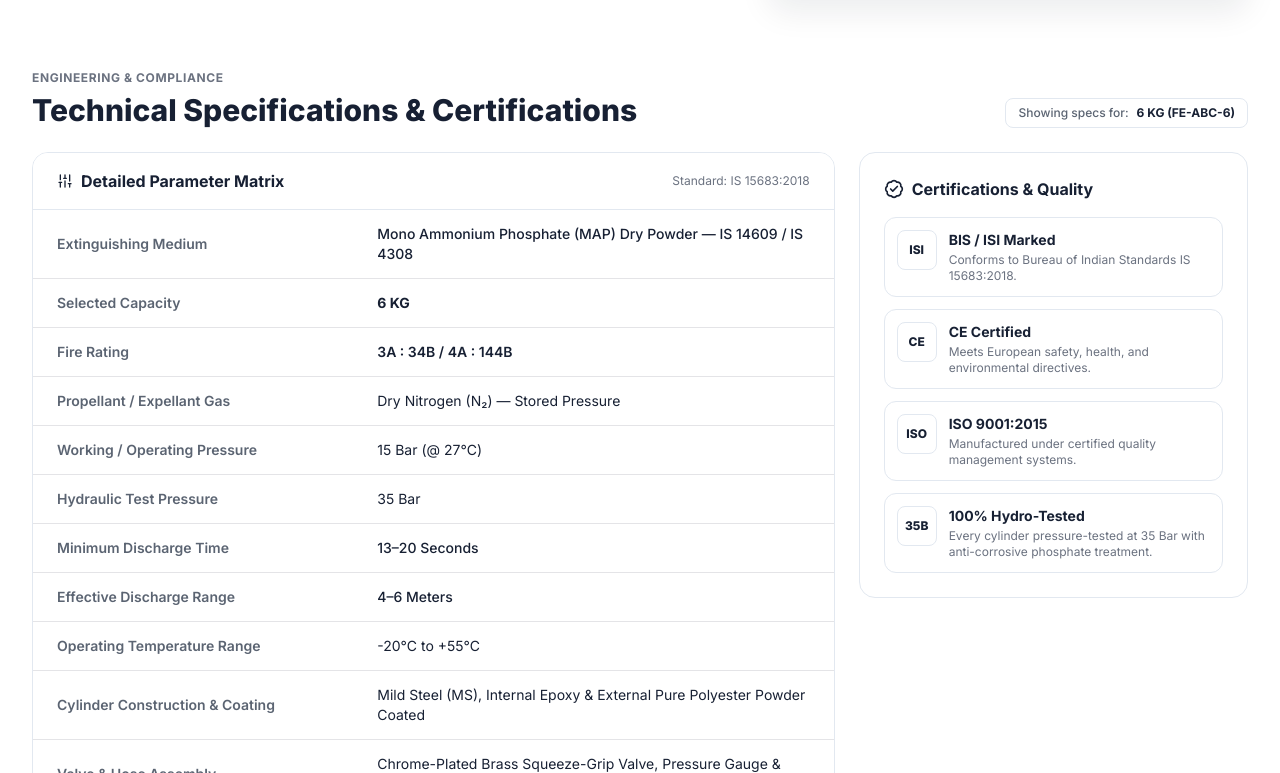
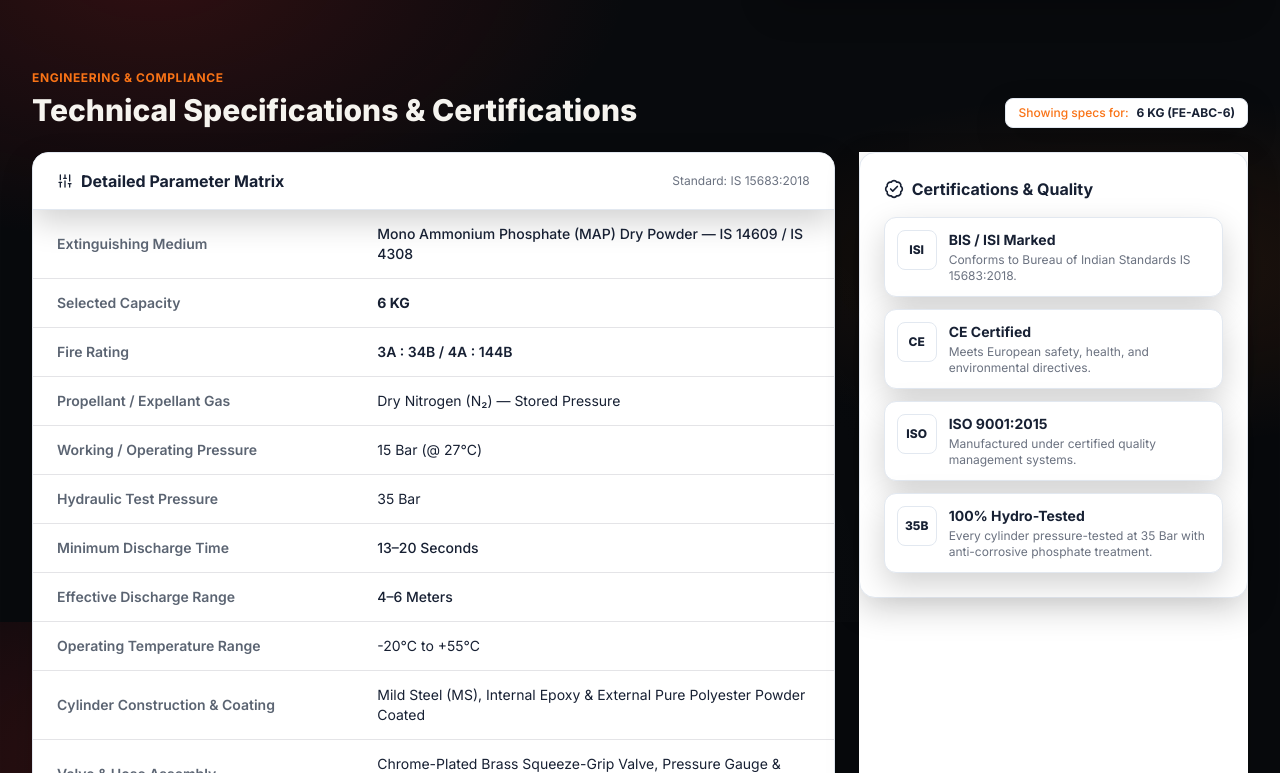
Before and after one commit to agnisafe-cyber/dssafetysystems, a plain HTML site: page abc_stored_pressure_fire_extinguisher_2_9_kg_is_15683_2018_certified (3).html in a window 1280 px wide. Shown: the part 978-1751 px from the top of the page. Drawn offline with nearby package versions, Linux system fonts and the light colour scheme.

Commit message:
Match detail page to DS Safety dark atmosphere with white content cards

```diff
--- a/abc_stored_pressure_fire_extinguisher_2_9_kg_is_15683_2018_certified (3).html
+++ b/abc_stored_pressure_fire_extinguisher_2_9_kg_is_15683_2018_certified (3).html
@@ -28,48 +28,83 @@
   </style>
 
   <style id="ds-abc-detail-light-theme">
-    /* Clean white card finish inspired by the Industries We Serve detail box */
+    /* DS Safety cinematic page atmosphere + clean white product panels */
     html, body {
-      min-height: 100%;
-      background: #ffffff !important;
-      background-color: #ffffff !important;
-      background-image: none !important;
-      color: #172033 !important;
+      min-height:100%;
+      background:#080a0d !important;
+      background-color:#080a0d !important;
+      background-image:
+        radial-gradient(ellipse at 12% 18%,rgba(220,38,38,.19),transparent 30%),
+        radial-gradient(ellipse at 88% 56%,rgba(249,115,22,.11),transparent 28%),
+        radial-gradient(ellipse at 50% 100%,rgba(255,255,255,.025),transparent 42%) !important;
+      background-attachment:fixed !important;
+      color:#f6f4ef !important;
     }
-    body, main, section { color: #172033 !important; }
-    #overview { background: #ffffff !important; }
-    .bg-white { background-color: #ffffff !important; }
-    .bg-zinc-50, .bg-slate-50 { background-color: #f9fafb !important; }
-    .bg-zinc-100, .bg-slate-100 { background-color: #f3f4f6 !important; }
-    .border-zinc-200, .border-zinc-300, .border-slate-200 {
-      border-color: #e2e8f0 !important;
+    body { margin:0; }
+    #overview {
+      background:transparent !important;
+      color:#f6f4ef !important;
     }
-    .text-zinc-900, .text-zinc-800, .text-zinc-700,
-    .text-slate-900, .text-slate-800, .text-slate-700 {
-      color: #172033 !important;
+
+    /* White product gallery, information card and specification panels */
+    #overview .lg\:col-span-7 > .relative.rounded-2xl,
+    #overview .lg\:col-span-5 > .bg-white,
+    #specifications .bg-white,
+    #specifications .lg\:col-span-8,
+    #specifications .lg\:col-span-4 {
+      background:#ffffff !important;
+      background-color:#ffffff !important;
+      background-image:none !important;
+      border-color:#e2e8f0 !important;
+      color:#172033 !important;
+      box-shadow:0 12px 32px rgba(0,0,0,.18) !important;
     }
-    .text-zinc-600, .text-slate-600 { color: #5b6472 !important; }
-    .text-zinc-500, .text-zinc-400, .text-slate-500, .text-slate-400 {
-      color: #6b7280 !important;
+    #overview .bg-white,
+    #overview .bg-white\/95,
+    #specifications .bg-white {
+      background-color:#ffffff !important;
+      color:#172033 !important;
     }
-    /* Matching white panels, soft borders and restrained shadow */
-    #overview .lg\:col-span-7 > .relative.rounded-2xl,
-    #overview .lg\:col-span-5 > .bg-white {
-      background: #ffffff !important;
-      border-color: #e2e8f0 !important;
-      box-shadow: 0 12px 32px rgba(15,23,42,.08) !important;
+    #photoView, #threeView, #threeContainer,
+    #overview .aspect-\[4\/3\],
+    #overview .sm\:aspect-\[5\/4\] {
+      background:#ffffff !important;
+      background-color:#ffffff !important;
     }
-    #photoView, #threeView, #threeContainer {
-      background: #ffffff !important;
+    #threeContainer { border-color:#e2e8f0 !important; }
+    #overview .text-zinc-900, #overview .text-zinc-800,
+    #overview .text-zinc-700, #overview .text-slate-900,
+    #overview .text-slate-800, #overview .text-slate-700,
+    #specifications .text-zinc-900, #specifications .text-zinc-800,
+    #specifications .text-zinc-700 {
+      color:#172033 !important;
     }
-    #threeContainer { border-color: #e2e8f0 !important; }
-    button { -webkit-tap-highlight-color: transparent; }
-    @media (prefers-reduced-motion: no-preference) {
-      #photoView img { transition: transform .25s ease; }
+    #overview .text-zinc-600, #overview .text-slate-600,
+    #specifications .text-zinc-600 { color:#5b6472 !important; }
+    #overview .text-zinc-500, #overview .text-zinc-400,
+    #overview .text-slate-500, #overview .text-slate-400,
+    #specifications .text-zinc-500 { color:#6b7280 !important; }
+    #overview .border-zinc-200, #overview .border-zinc-300,
+    #specifications .border-zinc-200 {
+      border-color:#e2e8f0 !important;
+    }
+
+    /* Section heading sits on the dark atmospheric background */
+    #specifications > div:first-child h2 { color:#f6f4ef !important; }
+    #specifications > div:first-child > div > span { color:#f97316 !important; }
+    #specifications > div:first-child > div:last-child {
+      background:#ffffff !important;
+      color:#475569 !important;
+      border-color:#e2e8f0 !important;
+    }
+    #specifications > div:first-child > div:last-child strong { color:#172033 !important; }
+    button { -webkit-tap-highlight-color:transparent; }
+    @media(prefers-reduced-motion:no-preference) {
+      #photoView img { transition:transform .25s ease; }
     }
   </style>
 </head>
-<body class="bg-white text-zinc-900 antialiased pb-24 lg:pb-12">
+<body class="text-zinc-900 antialiased pb-24 lg:pb-12">
 
   <!-- Main Product Details Page -->
   <main id="overview" class="max-w-7xl mx-auto px-4 sm:px-6 lg:px-8 py-6 sm:py-8">
```
